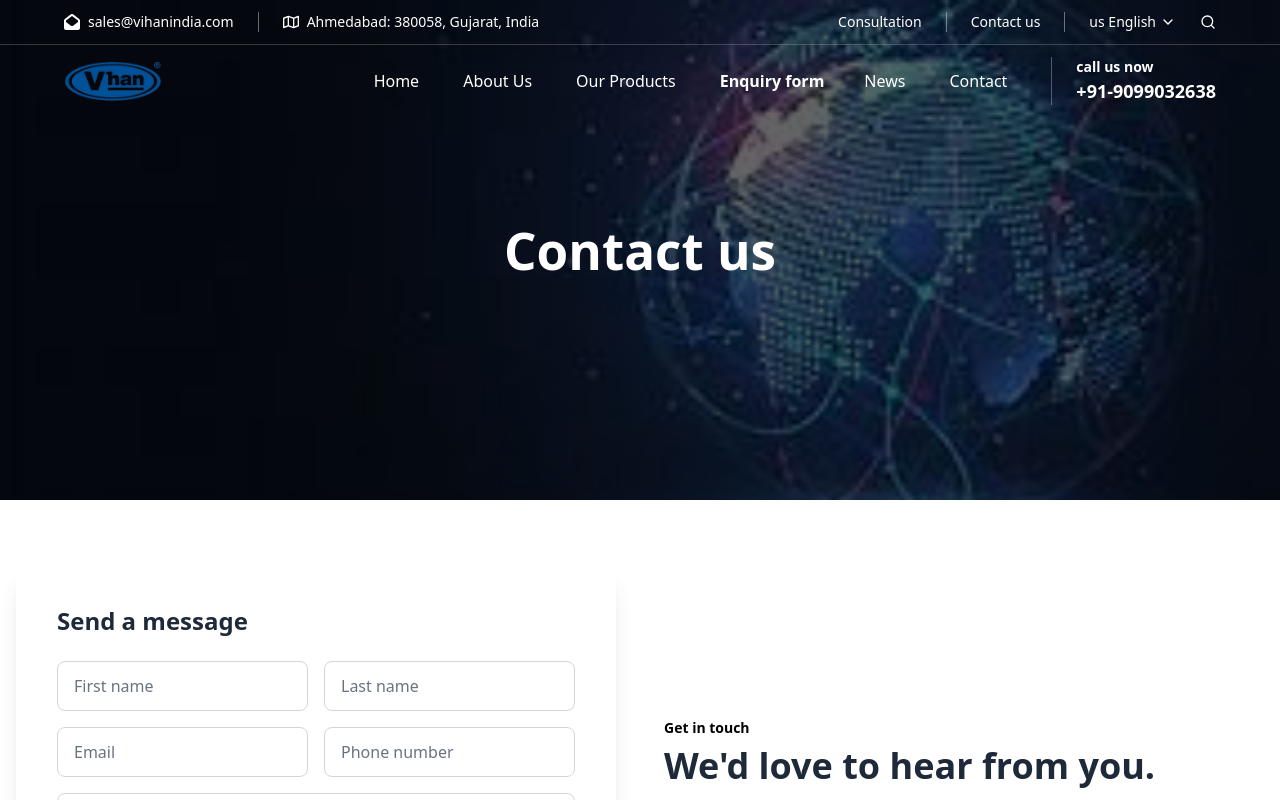
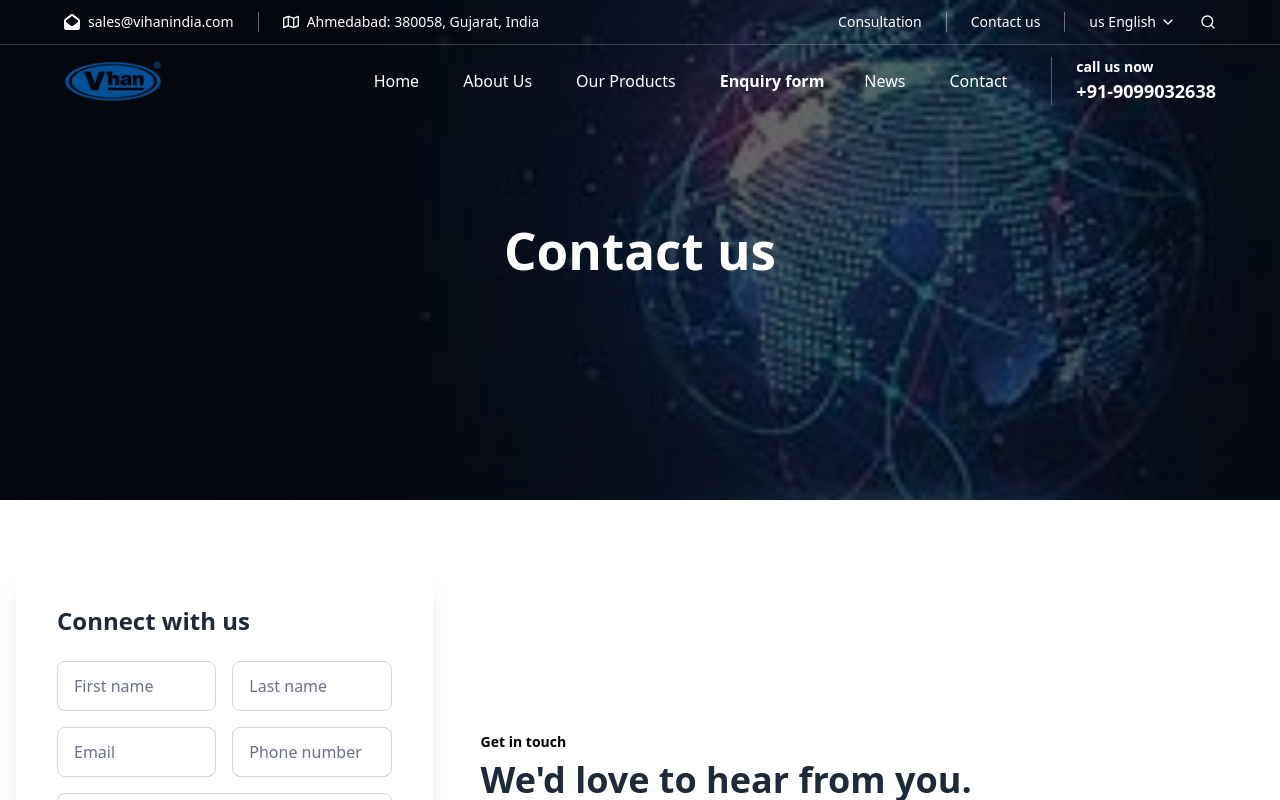
Before and after one commit to meghasingh07/5003, a React (Vite) app: page /contact in a window 1280 px wide. Built offline with nearby package versions, Linux system fonts and the light colour scheme.

Commit message:
initial commit

```diff
--- a/src/components/ContactForm.jsx
+++ b/src/components/ContactForm.jsx
@@ -22,10 +22,10 @@ const ContactForm = () => {
 
   return (
     <section className="bg-white py-16 px-4">
-      <div className="max-w-7xl mx-auto grid md:grid-cols-2 gap-12 items-center">
+      <div className="max-w-7xl mx-auto flex flex-col-reverse md:flex-row gap-12 items-center">
         <div className="bg-white shadow-xl rounded-xl p-8 md:p-10 border">
           <h2 className="text-2xl font-bold text-gray-800 mb-6">
-            Send a message
+            Connect with us
           </h2>
           <Formik
             initialValues={{
@@ -85,7 +85,8 @@ const ContactForm = () => {
 
                 {submittedName && (
                   <p className="text-green-600 font-medium mt-4">
-                    Thanks {submittedName}, for your response we will get in touch.
+                    Thanks {submittedName}, for your response we will get in
+                    touch.
                   </p>
                 )}
               </Form>
```
